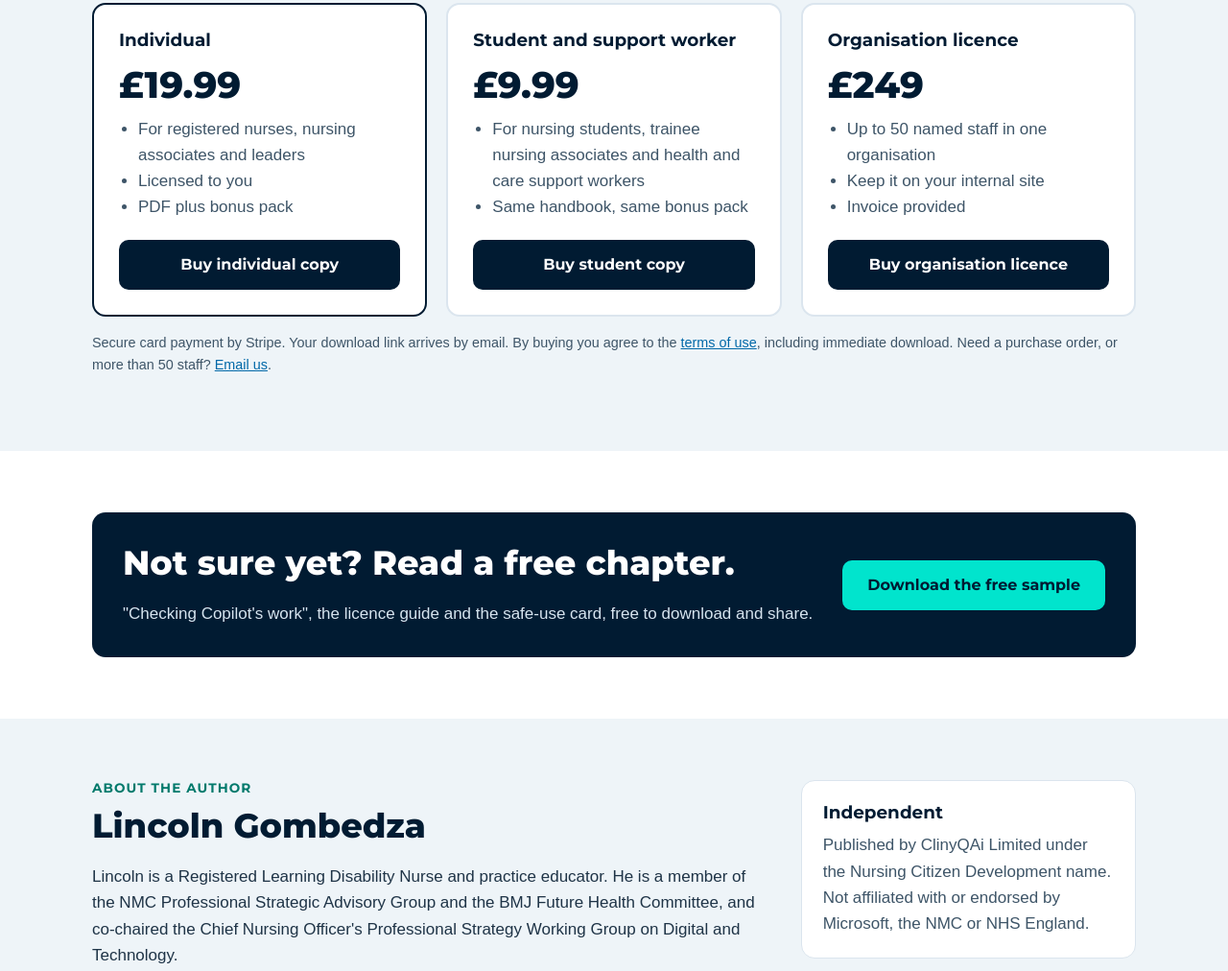
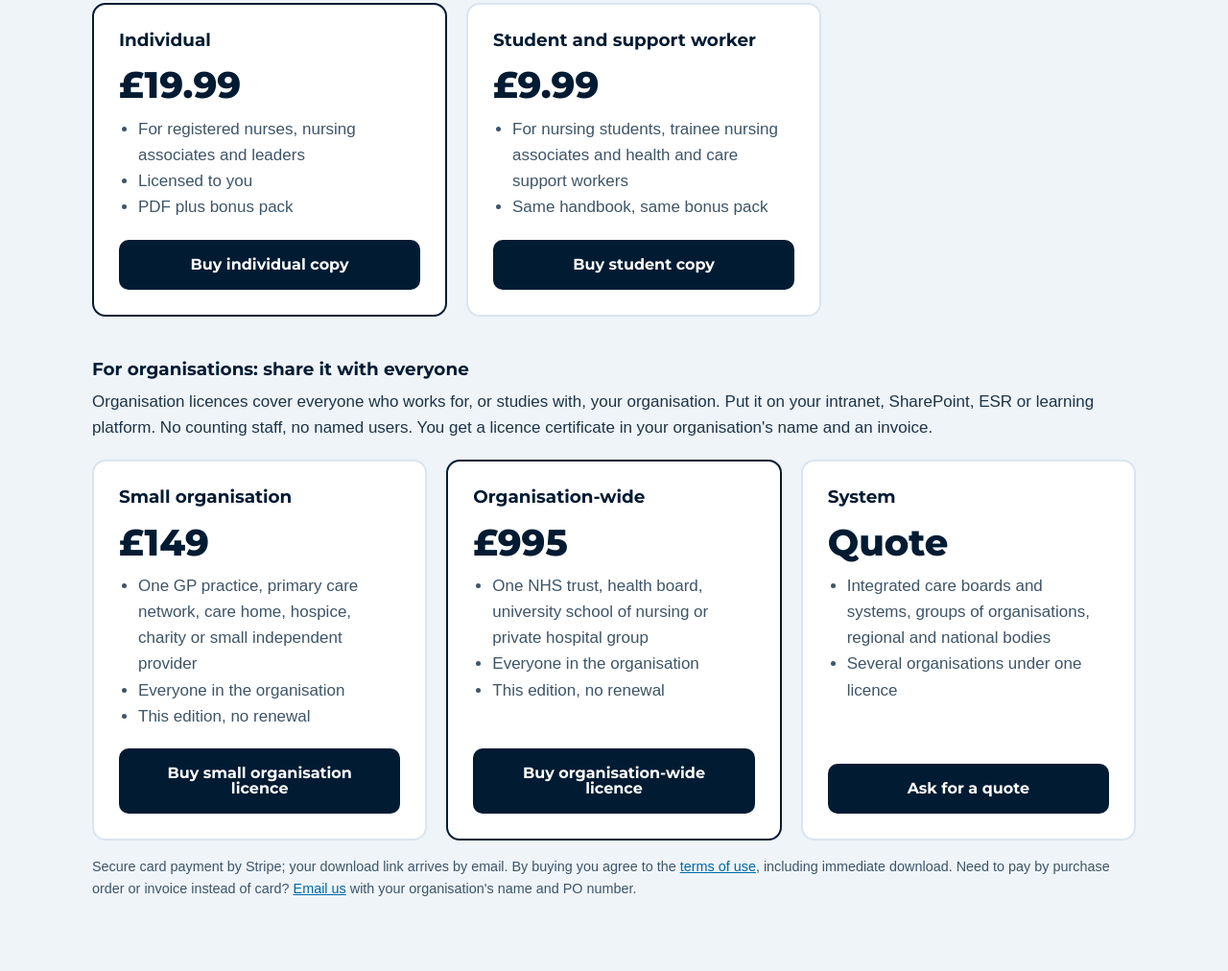
Before and after one commit to Clinical-Quality-Artifical-Intelligence/nursing-copilot-handbook, a plain HTML site: page index.html in a window 1280 px wide. Shown: the part 3211-4223 px from the top of the page at 96% size. Drawn offline with Linux system fonts and the light colour scheme.

Commit message:
Switch to organisation-wide licences
Replace the 50-staff licence with Small organisation (149) and
Organisation-wide (995) licences, add a System quote option, invoice
and PO wording, and matching terms.

Co-Authored-By: Claude Opus 5.5 <noreply@anthropic.com>

```diff
--- a/assets/site.css
+++ b/assets/site.css
@@ -79,6 +79,7 @@ section.alt { background: var(--mist); }
 
 /* pricing */
 .prices { display: grid; grid-template-columns: repeat(3, 1fr); gap: 20px; align-items: stretch; }
+.prices.two { grid-template-columns: repeat(2, 1fr); max-width: 760px; }
 .price { background: var(--white); border: 2px solid #dbe5ee; border-radius: var(--radius); padding: 26px; display: flex; flex-direction: column; }
 .price.featured { border-color: var(--navy); }
 .price .amount { font: 800 2.4rem/1 Montserrat, Arial, sans-serif; color: var(--navy); margin: 8px 0 12px; }
@@ -112,7 +113,7 @@ footer a { color: var(--white); }
 @media (max-width: 860px) {
   .hero .wrap, .about, .sample-band { grid-template-columns: 1fr; }
   .hero .mock { max-width: 260px; }
-  .grid3, .prices, .samples { grid-template-columns: 1fr; }
+  .grid3, .prices, .prices.two, .samples { grid-template-columns: 1fr; }
   .samples { grid-template-columns: repeat(2, 1fr); }
   .inside { grid-template-columns: 1fr; }
   .btn-ghost { margin: 12px 0 0; }
--- a/index.html
+++ b/index.html
@@ -96,7 +96,7 @@
     <p class="eyebrow">Buy the handbook</p>
     <h2 id="buy-h">Instant download, with a bonus pack</h2>
     <p>Every copy includes the PDF, a searchable prompt spreadsheet, a CPD log template for revalidation and the printable safe-use card.</p>
-    <div class="prices" style="margin-top:24px">
+    <div class="prices two" style="margin-top:24px">
       <div class="price featured">
         <h3>Individual</h3>
         <div class="amount">£19.99</div>
@@ -109,14 +109,31 @@
         <ul><li>For nursing students, trainee nursing associates and health and care support workers</li><li>Same handbook, same bonus pack</li></ul>
         <a class="btn btn-dark" href="https://buy.stripe.com/8x214p7dxgeK9918v68og03">Buy student copy</a>
       </div>
+    </div>
+
+    <h3 style="margin-top:44px">For organisations: share it with everyone</h3>
+    <p>Organisation licences cover everyone who works for, or studies with, your organisation. Put it on your intranet, SharePoint, ESR or learning platform. No counting staff, no named users. You get a licence certificate in your organisation's name and an invoice.</p>
+    <div class="prices" style="margin-top:20px">
       <div class="price">
-        <h3>Organisation licence</h3>
-        <div class="amount">£249</div>
-        <ul><li>Up to 50 named staff in one organisation</li><li>Keep it on your internal site</li><li>Invoice provided</li></ul>
-        <a class="btn btn-dark" href="https://buy.stripe.com/bJeeVf41l1jQ1Gz12E8og04">Buy organisation licence</a>
+        <h3>Small organisation</h3>
+        <div class="amount">£149</div>
+        <ul><li>One GP practice, primary care network, care home, hospice, charity or small independent provider</li><li>Everyone in the organisation</li><li>This edition, no renewal</li></ul>
+        <a class="btn btn-dark" href="https://buy.stripe.com/fZufZjcxR9QmgBtbHi8og05">Buy small organisation licence</a>
+      </div>
+      <div class="price featured">
+        <h3>Organisation-wide</h3>
+        <div class="amount">£995</div>
+        <ul><li>One NHS trust, health board, university school of nursing or private hospital group</li><li>Everyone in the organisation</li><li>This edition, no renewal</li></ul>
+        <a class="btn btn-dark" href="https://buy.stripe.com/28E6oJ1Td9QmcldcLm8og06">Buy organisation-wide licence</a>
+      </div>
+      <div class="price">
+        <h3>System</h3>
+        <div class="amount">Quote</div>
+        <ul><li>Integrated care boards and systems, groups of organisations, regional and national bodies</li><li>Several organisations under one licence</li></ul>
+        <a class="btn btn-dark" href="mailto:info@nursingcitizendevelopment.com?subject=Nursing%20Copilot%20Handbook%20system%20licence">Ask for a quote</a>
       </div>
     </div>
-    <p class="small" style="margin-top:16px">Secure card payment by Stripe. Your download link arrives by email. By buying you agree to the <a href="terms.html">terms of use</a>, including immediate download. Need a purchase order, or more than 50 staff? <a href="mailto:info@nursingcitizendevelopment.com?subject=Nursing%20Copilot%20Handbook%20organisation%20licence">Email us</a>.</p>
+    <p class="small" style="margin-top:16px">Secure card payment by Stripe; your download link arrives by email. By buying you agree to the <a href="terms.html">terms of use</a>, including immediate download. Need to pay by purchase order or invoice instead of card? <a href="mailto:info@nursingcitizendevelopment.com?subject=Nursing%20Copilot%20Handbook%20invoice%20request">Email us</a> with your organisation's name and PO number.</p>
   </div>
 </section>
 
@@ -154,7 +171,9 @@
     <details><summary>Do I need a paid Copilot licence?</summary><p>No. Many prompts work in Copilot Chat, which most NHS staff can use with a work account. Each prompt is labelled, and where it is written for Copilot inside Word, Excel or PowerPoint, the handbook shows how to use it in Copilot Chat instead.</p></details>
     <details><summary>Can I use it with patient information?</summary><p>No prompt asks you to enter information that identifies anyone. The handbook is for writing, organising, learning and improvement, not clinical decisions. Always follow your organisation's information governance rules and use only the Copilot it has approved.</p></details>
     <details><summary>Does it work outside England?</summary><p>Yes. The prompts work wherever Microsoft 365 Copilot is used, and there is a chapter on working across the four UK nations. Some standards referred to, such as WRES and WDES, are specific to the NHS in England.</p></details>
-    <details><summary>Can I share it with my team?</summary><p>An individual or student copy is for you alone. To share it with a team, buy an organisation licence, which covers up to 50 named staff.</p></details>
+    <details><summary>Can I share it with my team?</summary><p>An individual or student copy is for you alone. To share it, your organisation can buy an organisation licence, which covers everyone who works for or studies with it, with no limit on numbers.</p></details>
+    <details><summary>Which organisation licence do we need?</summary><p>Small organisation (£149) is for a single GP practice, primary care network, care home, hospice, charity or small independent provider. Organisation-wide (£995) is for an NHS trust, health board, university school of nursing or private hospital group. If you cover several organisations, such as an integrated care system, ask us for a quote.</p></details>
+    <details><summary>Can we pay by invoice or purchase order?</summary><p>Yes. Email us with your organisation's name, address and purchase order number and we'll send an invoice. The licence certificate and download link follow as soon as it's raised.</p></details>
     <details><summary>Is the PDF accessible?</summary><p>Yes. It has headings, bookmarks and accessible colours. If you need another format, email us.</p></details>
     <details><summary>Can I get a refund?</summary><p>This is digital content supplied straight away, so the usual 14-day right to cancel ends once you download it. If the file is faulty or will not open, we will replace it or refund you. Your statutory rights are not affected.</p></details>
     <details><summary>Will I get updates?</summary><p>The NMC is consulting on a new Code during 2026, and an updated edition is planned once the new Code is published. Sources in this edition were checked in November 2026.</p></details>
```
Also changed, not shown: terms.html (+3 -2 lines).
